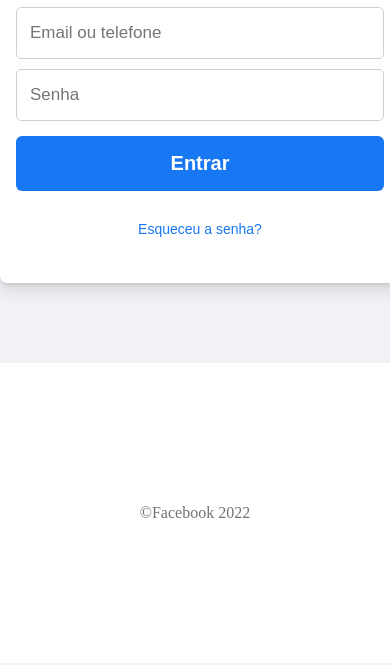
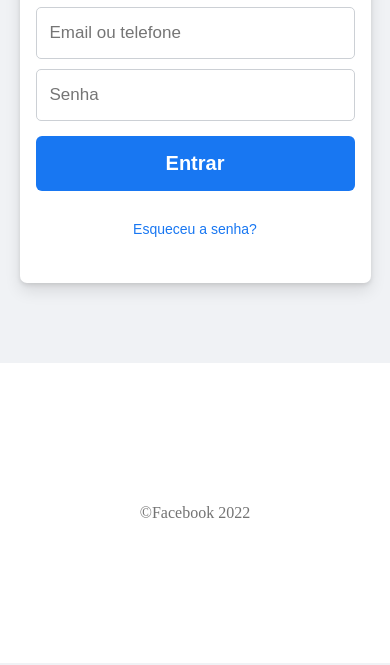
Before and after one commit to Thiagomatheus12/Facebook, a plain HTML site: page index.html in a window 390 px wide. Shown: the part 179-844 px from the top of the page. Drawn offline with Linux system fonts and the light colour scheme.

Commit message:
Update style.css

```diff
--- a/style.css
+++ b/style.css
@@ -39,6 +39,7 @@ body {
     border-radius: 7px;
     box-shadow: 0 2px 4px rgb(0 0 0 / 10%), 0 8px 16px rgb(0 0 0 / 10%);
 }
+
 
 .input {
     font-size: 17px;
@@ -138,3 +139,9 @@ footer {
     align-items: center;
     margin-top:80px;
 }
+
+@media (max-width: 768px) {
+    .box {
+        width: 90%;
+    }
+}
```
